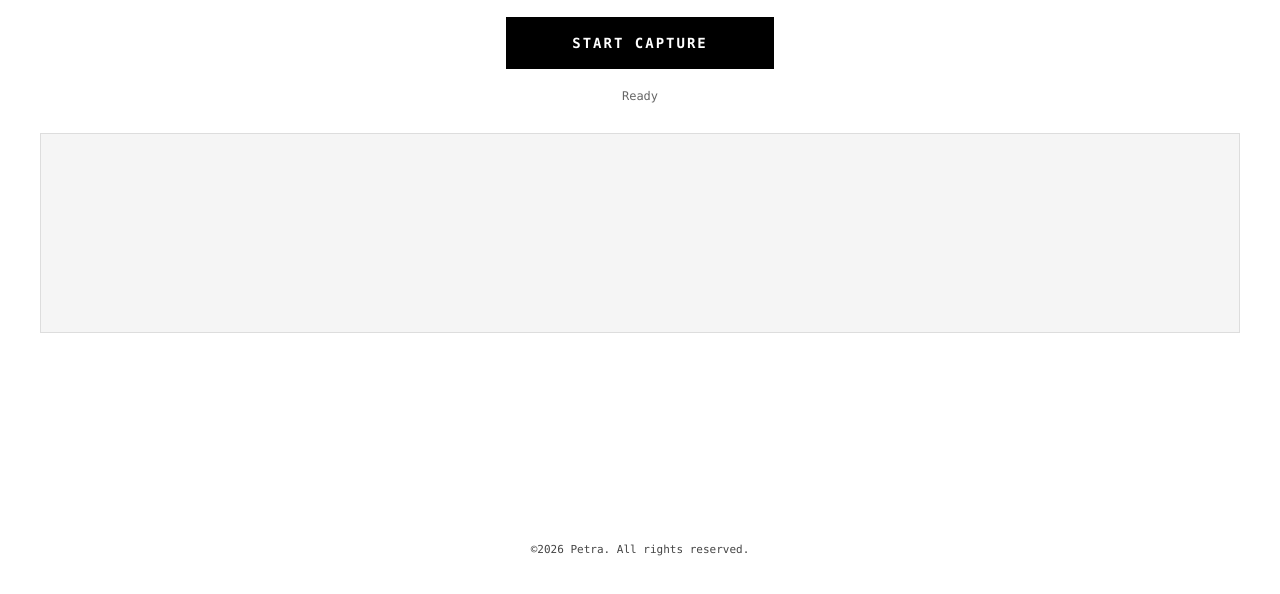
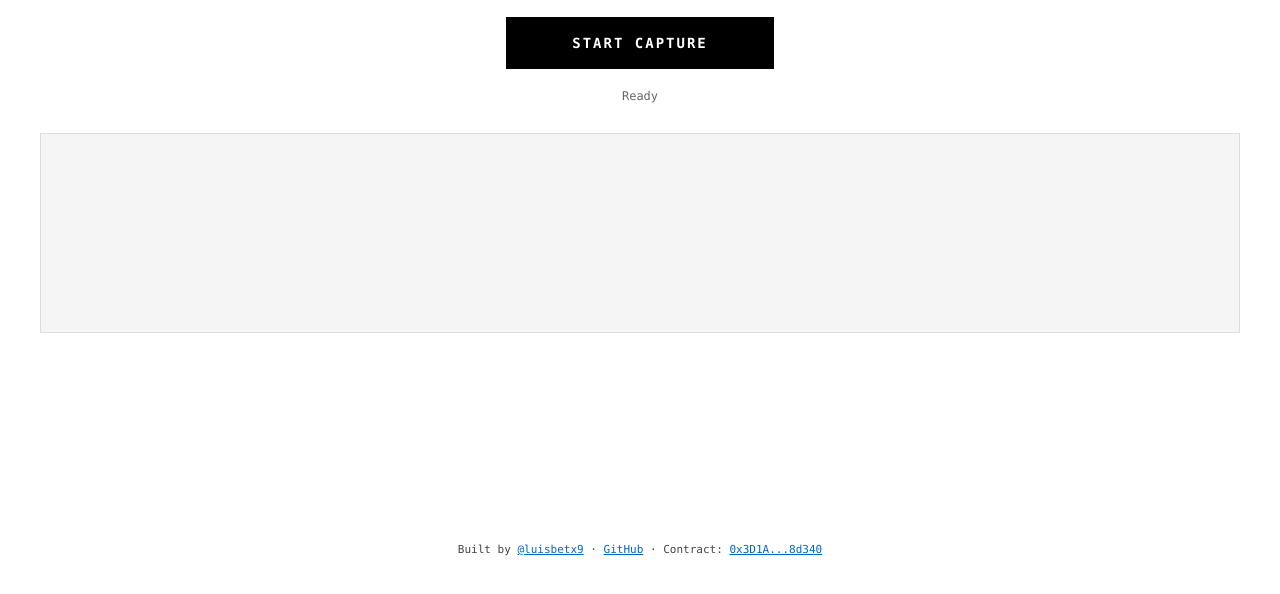
Before and after one commit to Luis-Cwk/Agente-Soma, a plain HTML site: page index.html in a window 1280 px wide. Shown: the part 204-798 px from the top of the page. Drawn offline with Linux system fonts and the light colour scheme.

Commit message:
Update footer with builder info

```diff
--- a/index.html
+++ b/index.html
@@ -279,7 +279,11 @@
         <div class="result-data" id="resultData"></div>
     </div>
 
-    <div class="footer">©2026 Petra. All rights reserved.</div>
+    <div class="footer">
+    Built by <a href="https://twitter.com/luisbetx9" target="_blank" style="color:#0066cc;">@luisbetx9</a> ·
+    <a href="https://github.com/Luis-Cwk/Agente-Soma" target="_blank" style="color:#0066cc;">GitHub</a> ·
+    Contract: <a href="https://basescan.org/address/0x3D1A31542D49b1759FBD1861991D1D6742C8d340" target="_blank" style="color:#0066cc;">0x3D1A...8d340</a>
+</div>
 </div>
 
 <!-- MediaPipe via CDN -->
```
